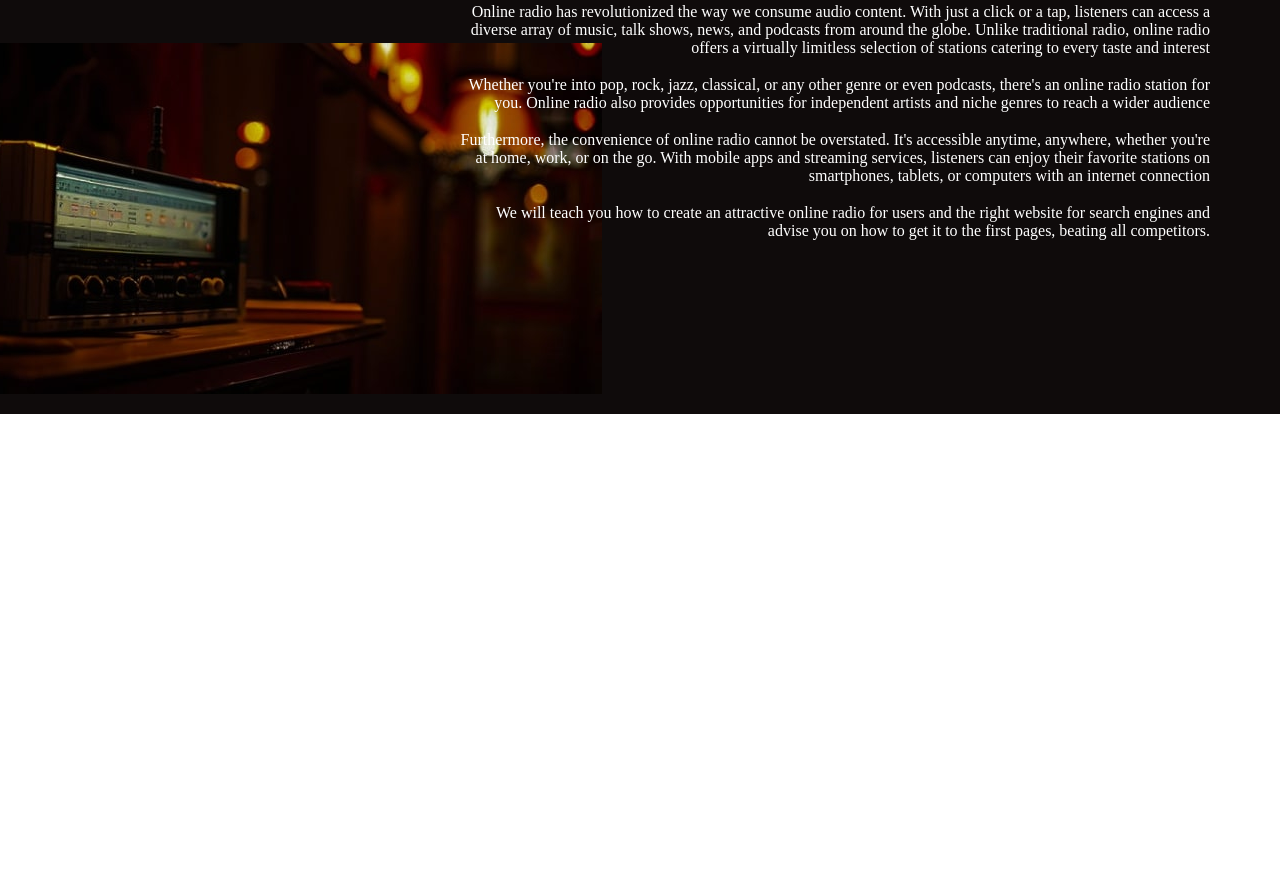
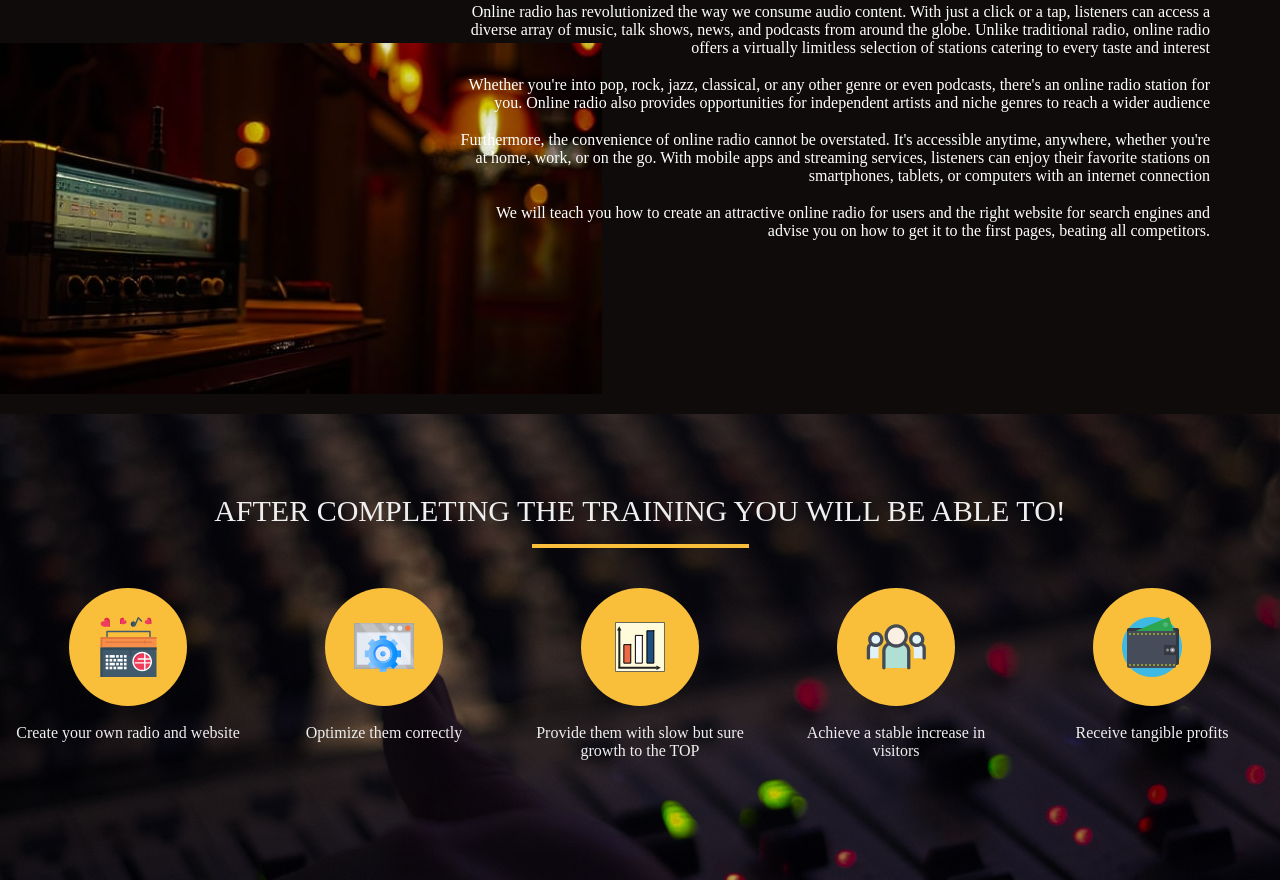
Before and after one commit to reandres/Landing_Page_Radio, a plain HTML site: page src/index.html in a window 1280 px wide. Shown: the part 1529-2409 px from the top of the page. Before the commit the page ends 1943 px from the top, so only its background shows below. Drawn offline with Linux system fonts and the light colour scheme.

Commit message:
add section skills

```diff
--- a/src/css/style.css
+++ b/src/css/style.css
@@ -190,3 +190,42 @@
     left: -83px;
     z-index: 1;
 }
+
+.skills {
+    background: url('../graphics/img/secondary_bg.jpg') center center / cover no-repeat;
+    padding: 80px 0 120px 0;
+}
+
+.skills__title {
+    font-weight: 400;
+    font-size: 30px;
+    color: #efefef;
+}
+
+.skills__wrapper {
+    display: flex;
+    justify-content: space-around;
+    margin-top: 40px;
+}
+
+.skills__item {
+    width: 224px;
+}
+
+.skills__round {
+    display: flex;
+    justify-content: center;
+    align-items: center;
+    margin: 0 auto;
+    width: 118px;
+    height: 118px;
+    background-color: #f9bf3b;
+    border-radius: 100%;
+}
+.skills__desc {
+    margin-top: 18px;
+    font-weight: 300;
+    font-size: 16px;
+    text-align: center;
+    color: #efefef;
+}
--- a/src/index.html
+++ b/src/index.html
@@ -68,6 +68,37 @@
                 <p class="info__text medium">We will teach you how to create an attractive online radio for users and the right website for search engines and advise you on how to get it to the first pages, beating all competitors.</p>
             </div>
         </section>
+
+        <section class="skills">
+            <div class="container">
+                <h2 class="title skills__title">After completing the training you will be able to!</h2>
+            </div>
+
+            <div class="divider"></div>
+
+            <div class="skills__wrapper">
+                <div class="skills__item">
+                    <div class="skills__round"><img src="graphics/icons/skills/radio.svg" alt="radio" class="skills__img"></div>
+                    <div class="skills__desc">Create your own radio and website</div>
+                </div>
+                <div class="skills__item">
+                    <div class="skills__round"><img src="graphics/icons/skills/optimization.svg" alt="optimization" class="skills__img"></div>
+                    <div class="skills__desc">Optimize them correctly</div>
+                </div>
+                <div class="skills__item">
+                    <div class="skills__round"><img src="graphics/icons/skills/chart.svg" alt="chart" class="skills__img"></div>
+                    <div class="skills__desc">Provide them with slow but sure growth to the TOP</div>
+                </div>
+                <div class="skills__item">
+                    <div class="skills__round"><img src="graphics/icons/skills/people.svg" alt="people" class="skills__img"></div>
+                    <div class="skills__desc">Achieve a stable increase in visitors</div>
+                </div>
+                <div class="skills__item">
+                    <div class="skills__round"><img src="graphics/icons/skills/wallet.svg" alt="wallet" class="skills__img"></div>
+                    <div class="skills__desc">Receive tangible profits</div>
+                </div>
+            </div>
+        </section>
     </main>
 </body>
 </html>
```
